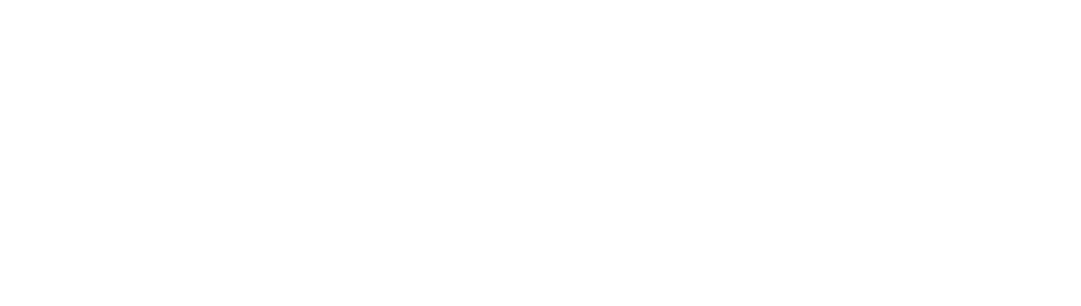
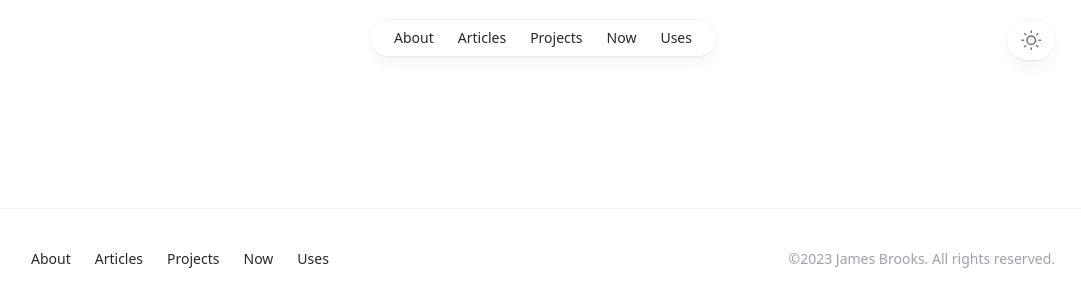
Before and after one commit to stayhardgreen/stayhardgreen.me, a Next.js app: page /about in a window 1280 px wide. Before the commit this address had no page. Shown: the top 306 px of the page, without its empty margins (97-1178 px from the left). Built offline with nearby package versions, Linux system fonts and the light colour scheme.

Commit message:
fix: basic about

```diff
--- /dev/null
+++ b/src/pages/about/index.tsx
@@ -0,0 +1,12 @@
+import React from "react";
+
+// components
+import * as C from "@/components";
+
+export default function About() {
+  return (
+    <C.AppLayout>
+      <></>
+    </C.AppLayout>
+  );
+}
```
